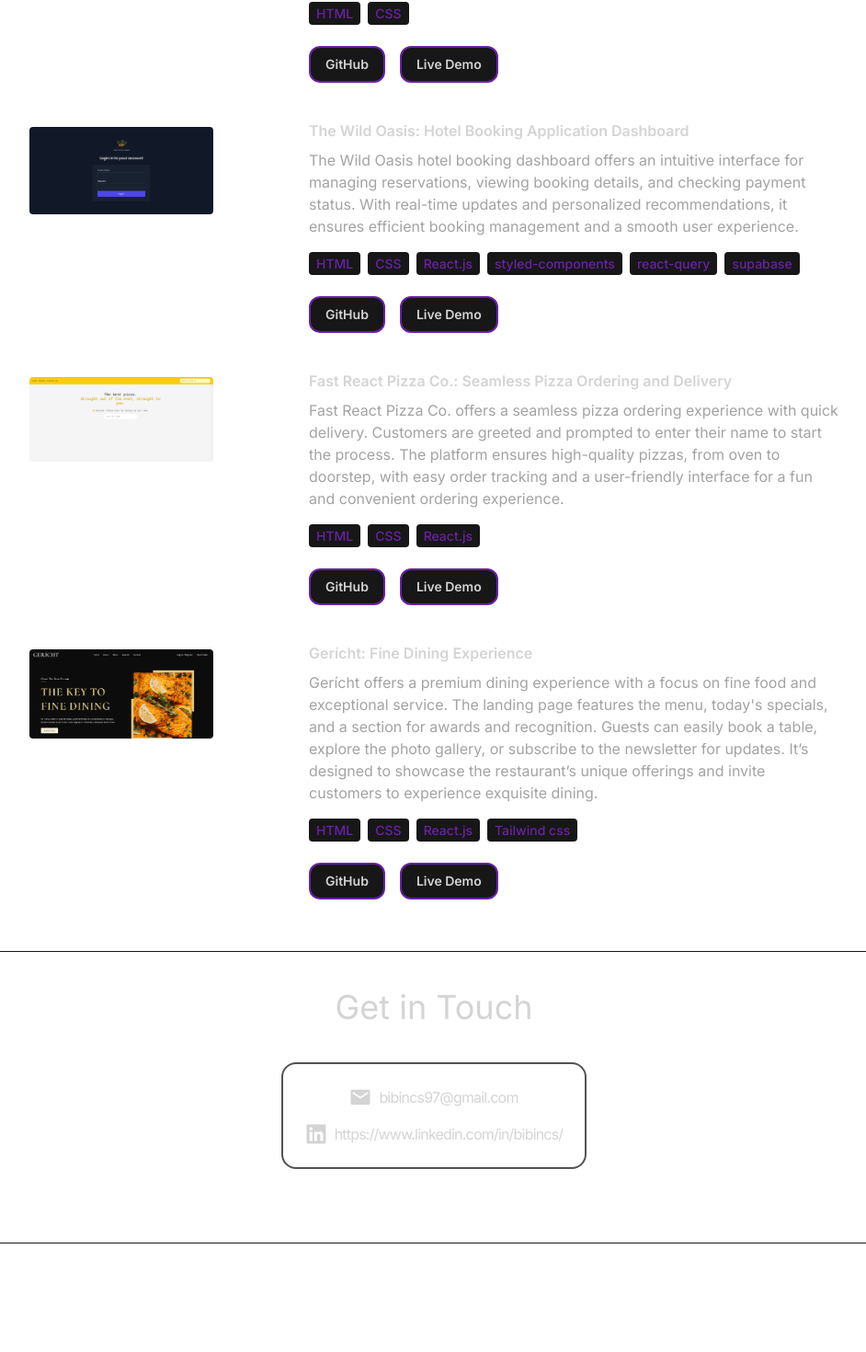
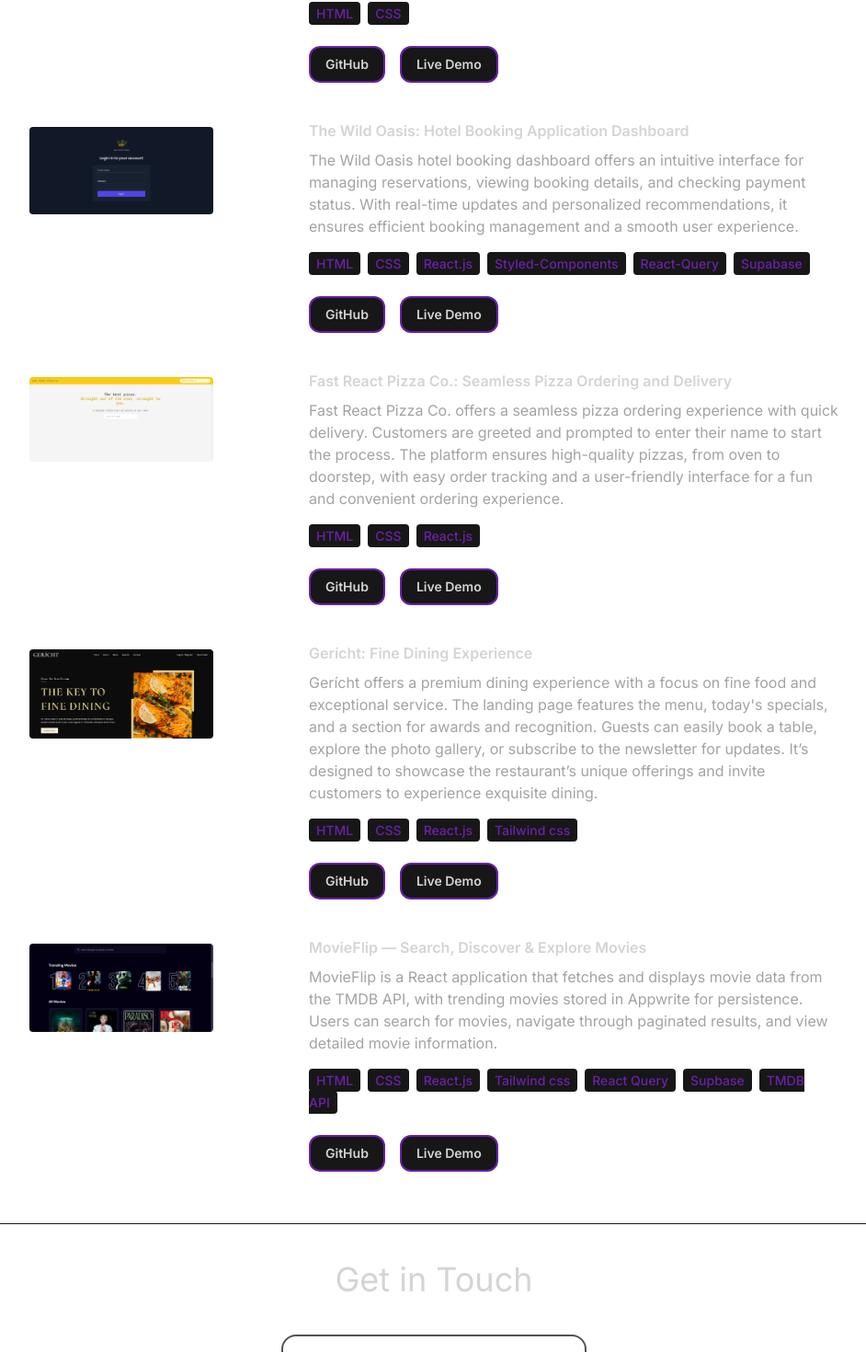
Before and after one commit to bibinsivanandh25/portfolio, a React (Vite) app: page / in a window 1280 px wide. Shown: the part 2674-4144 px from the top of the page at 92% size, without its empty margins (168-1110 px from the left). Before the commit the page ends 4026 px from the top, so only its background shows below. Built offline with nearby package versions, Linux system fonts and the light colour scheme.

Commit message:
another project added

```diff
--- a/src/constants/index.js
+++ b/src/constants/index.js
@@ -2,6 +2,7 @@ import project1 from '../assets/projects/project-1.jpg';
 import project2 from '../assets/projects/project-2.jpg';
 import project3 from '../assets/projects/project-3.jpg';
 import project4 from '../assets/projects/project-4.jpg';
+import project5 from '../assets/projects/project-5.jpg';
 
 export const HERO_CONTENT = `I am a passionate front-end developer with a focus on crafting responsive and user-friendly web applications. With 2 years of hands-on experience, I have honed my skills in technologies like React, HTML, CSS, and JavaScript. My goal is to leverage my expertise to create intuitive, high-performance user interfaces that deliver exceptional user experiences and contribute to the success of the product.`;
 
@@ -20,7 +21,7 @@ export const EXPERIENCES = [
     role: 'Frontend Developer',
     company: 'Test Yantra Software Solutions Pvt LTD',
     description: `Designed and developed user interfaces for web applications using React. Collaborated closely with backend developers to integrate frontend components with APIs. Implemented responsive designs and optimized frontend performance for better user experience.`,
-    technologies: ['HTML', 'CSS', 'javascript', 'React.js', 'React Native'],
+    technologies: ['HTML', 'CSS', 'Javascript', 'React.js', 'React Native'],
   },
   // {
   //   year: '2021 - 2022',
@@ -55,9 +56,9 @@ export const PROJECTS = [
       'HTML',
       'CSS',
       'React.js',
-      'styled-components',
-      'react-query',
-      'supabase',
+      'Styled-Components',
+      'React-Query',
+      'Supabase',
     ],
     githubUrl: 'https://github.com/bibinsivanandh25/the-react-wild-oasis',
     liveDemoURL: 'https://the-react-wild-oasis.vercel.app',
@@ -78,6 +79,22 @@ export const PROJECTS = [
     githubUrl: 'https://github.com/bibinsivanandh25/restaurant_ui_reactjs',
     liveDemoURL: 'https://restaurant-ui-reactjs.vercel.app/',
   },
+  {
+    title: 'MovieFlip — Search, Discover & Explore Movies ',
+    image: project5,
+    description: `MovieFlip is a React application that fetches and displays movie data from the TMDB API, with trending movies stored in Appwrite for persistence. Users can search for movies, navigate through paginated results, and view detailed movie information.`,
+    technologies: [
+      'HTML',
+      'CSS',
+      'React.js',
+      'Tailwind css',
+      'React Query',
+      'Supbase',
+      'TMDB API',
+    ],
+    githubUrl: 'https://github.com/bibinsivanandh25/movieflip',
+    liveDemoURL: 'https://movieflipv1.vercel.app/',
+  },
 ];
 
 export const CONTACT = {
```
Also changed, not shown: src/assets/projects/project-5.jpg (added).
